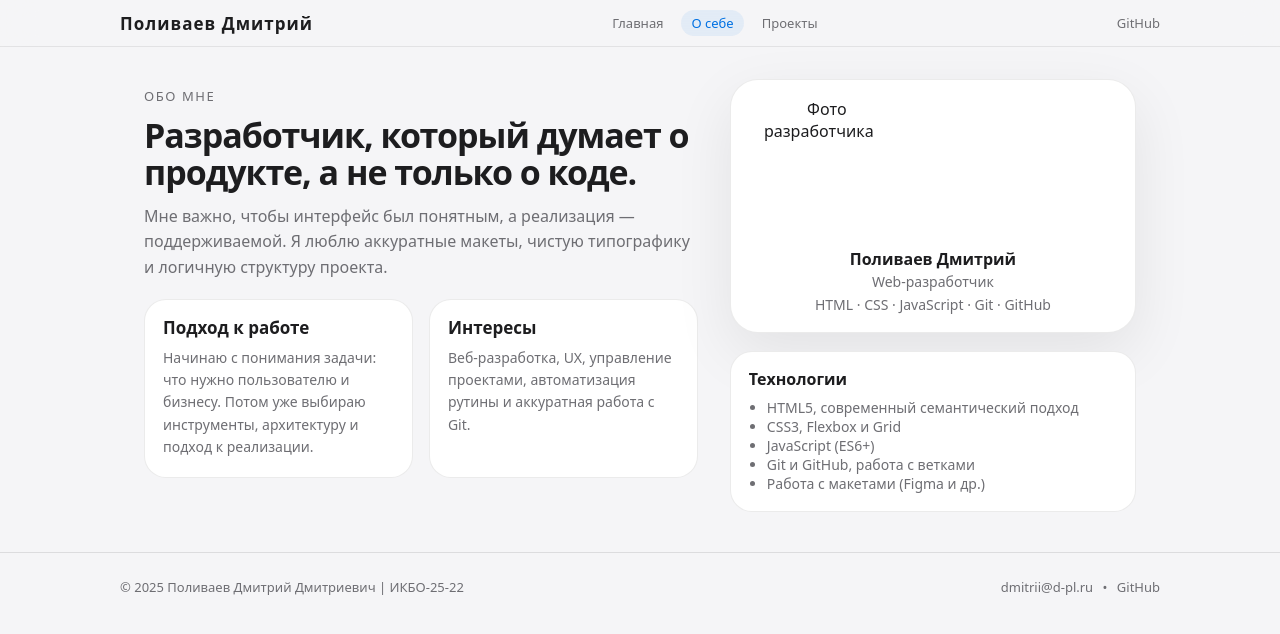
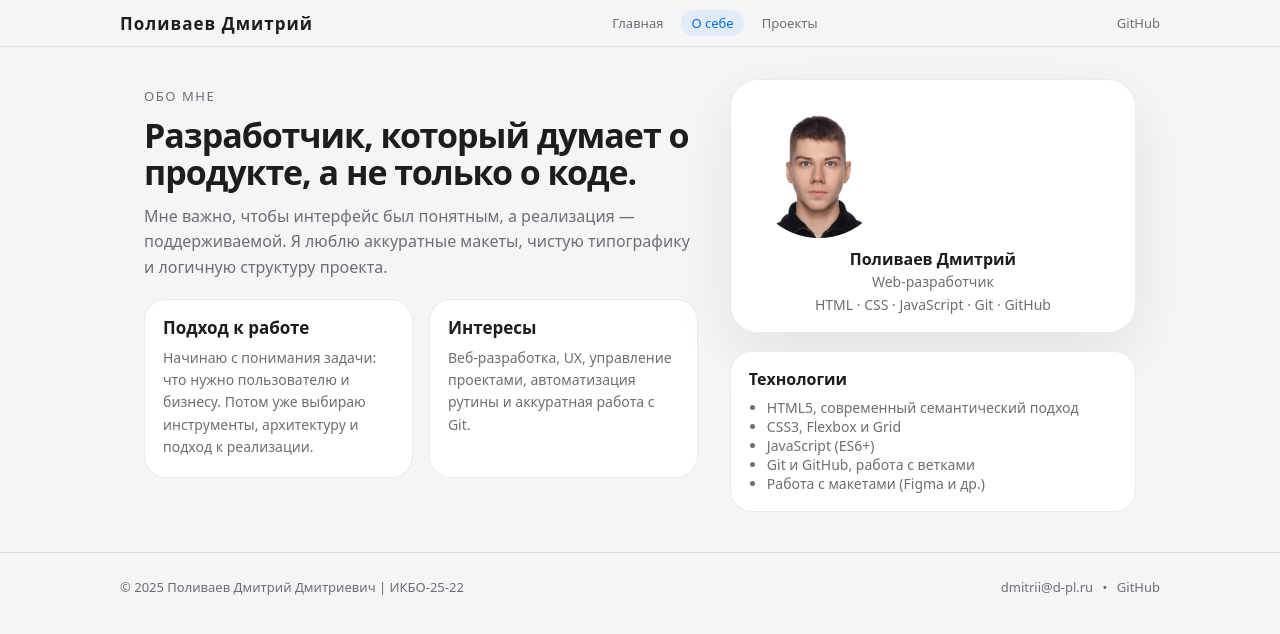
Before and after one commit to dplvv/dplvv.github.io, a plain HTML site: page index.html in a window 1280 px wide. Drawn offline with Linux system fonts and the light colour scheme.

Commit message:
Update image source for profile picture

```diff
--- a/index.html
+++ b/index.html
@@ -83,7 +83,7 @@
                 <div class="profile-card">
                     <div class="profile-photo">
                         <picture>
-                            <source srcset="img/avatar.webp" type="image/webp">
+                            <source srcset="avatar.JPG" type="image/webp">
                             <img src="avatar.JPG" alt="Фото разработчика" loading="lazy">
                         </picture>
                     </div>
```
